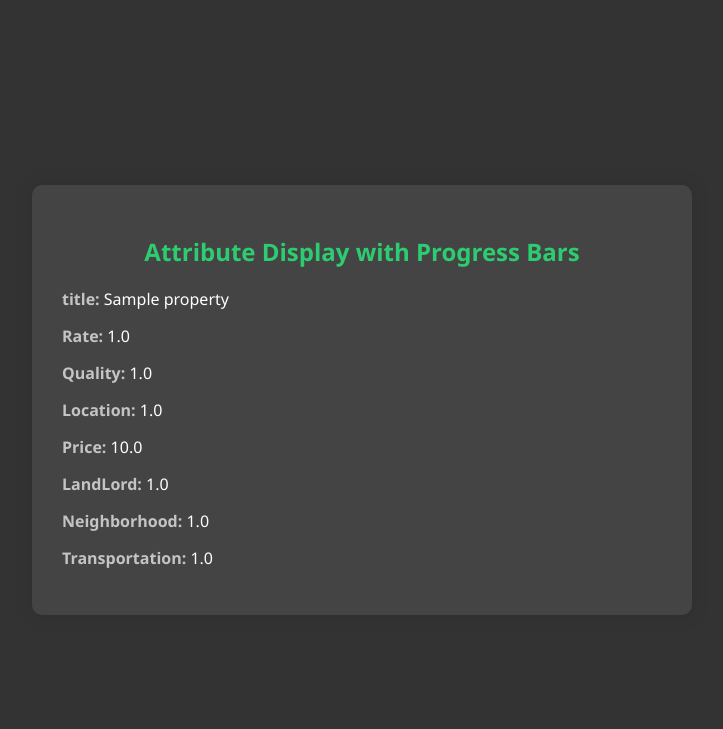
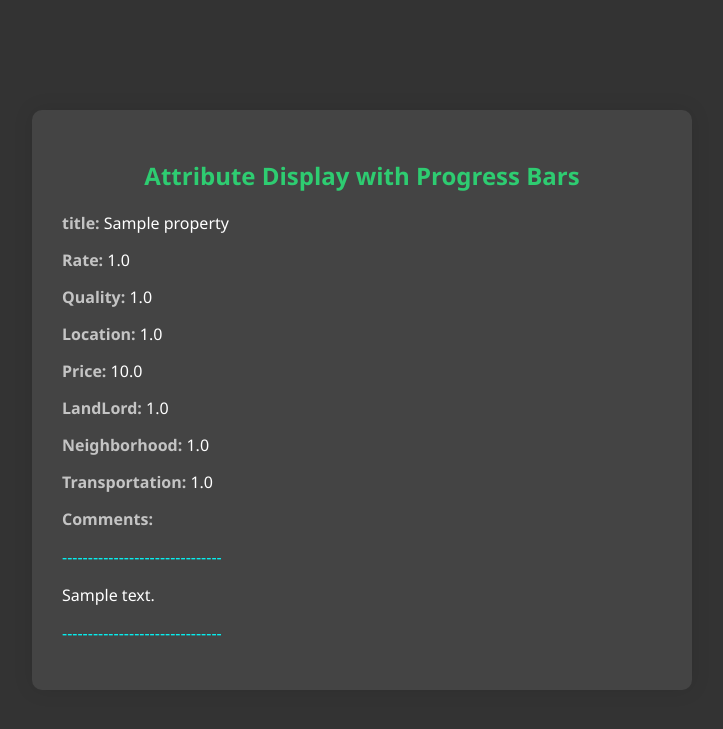
Before and after one commit to ellite0925/RealEstateDjango, a Django app: page /property/1 in a window 1280 px wide. Shown: the top 729 px of the page, without its empty margins (278-1001 px from the left). Run offline with Django 5.2, Linux system fonts and the light colour scheme; tables that the repository leaves empty hold one stand-in row (values such as "Sample post").

Commit message:
Show Comments

```diff
--- a/MySite/models.py
+++ b/MySite/models.py
@@ -77,7 +77,7 @@ class Property(models.Model):
     house_neighborhood = models.FloatField(null=True, blank=True)
     house_transportation = models.FloatField(null=True, blank=True)
     house_owner = models.ForeignKey(ProfileUser, on_delete=models.CASCADE)
-    image = models.ImageField(upload_to='MySite/images', null=True, blank=True)
+    image = models.ImageField(upload_to='MySite/image', null=True, blank=True)
 
     def update_average_rating(self):
         # Retrieve the average rating for the property
--- a/MySite/templates/Reviews.html
+++ b/MySite/templates/Reviews.html
@@ -45,6 +45,11 @@
         li strong {
             color: #c4c4c4; /* Green strong text color */
         }
+
+        p{
+            color: cyan;
+        }
+
     </style>
 </head>
 <body>
@@ -61,6 +66,19 @@
             <li><strong>LandLord:</strong> {{prop.landlord}}</li>
             <li><strong>Neighborhood:</strong> {{prop.neighborhood}}</li>
             <li><strong>Transportation:</strong> {{prop.transportation}}</li>
+            <li><strong>Comments:</strong>
+                {% if comments %}
+                    <ul>
+                        <p>-------------------------------</p>
+                        {% for comment in comments %}
+                            <li>{{ comment.comment }}</li>
+                            <p>-------------------------------</p>
+                        {% endfor %}
+                    </ul>
+                {% else %}
+                    Not Comment Available
+                {% endif %}
+            </li>
         </ul>
     </section>
 
--- a/MySite/templates/home.html
+++ b/MySite/templates/home.html
@@ -227,7 +227,7 @@
                             {% if item.image %}
                                 item.image
                             {% else %}
-                                <img src="../images/home.png" alt="home">
+                                <img src="../image/home.png" alt="home">
                             {% endif %}
                         </td>
                     </tr>
--- a/MySite/views.py
+++ b/MySite/views.py
@@ -20,7 +20,7 @@ def search_view(request):
     msg = None
     properties = None
     if query:
-        properties = Property.objects.select_related('house_owner').filter(title__icontains=query)
+        properties = Property.objects.select_related('re').filter(title__icontains=query)
         context = {'properties': properties, 'query': query, 'msg': msg}
         return render(request, 'home.html', context)
     else:
@@ -32,10 +32,11 @@ def search_view(request):
 
 def property_view(request, property_id):
     prop = Property.objects.select_related('house_owner').get(id=property_id)
+    comments = comments = Review.objects.filter(property_id=property_id).order_by('-time').values('comment')
     dto = Dto(prop.title, prop.house_review, prop.house_quality,
               prop.house_location, prop.house_price, prop.house_landlord, prop.house_neighborhood,
               prop.house_transportation)
-    return render(request, 'Reviews.html', {'prop': dto})
+    return render(request, 'Reviews.html', {'prop': dto, 'comments': comments})
 
 
 def logout_view(request):
```
Also changed, not shown: MySite/image/home.jpg (renamed from MySite/images/home.jpg), MySite/image/home.png (renamed from MySite/images/home.png), MySite/migrations/0014_property_image.py, MySite/migrations/0015_remove_property_images_property_house_comment_and_more.py (added), MySite/migrations/0016_remove_property_house_comment.py (added).
